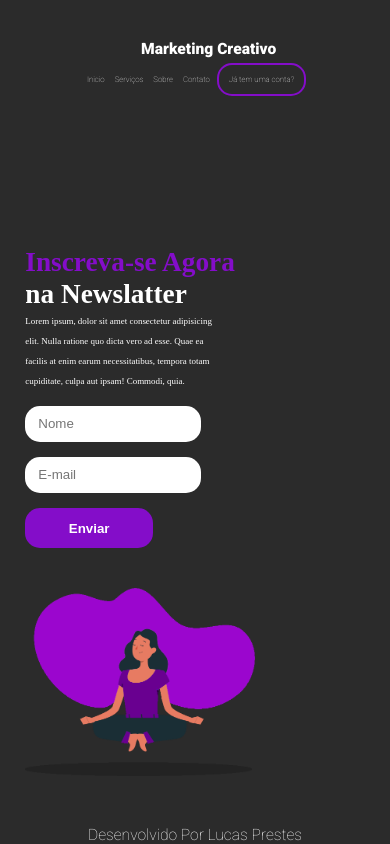
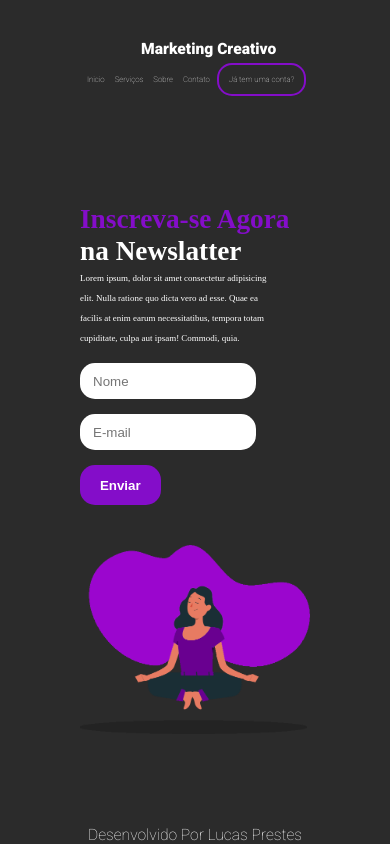
Before and after one commit to LucasP0/Lading-page, a plain HTML site: page index.html in a window 390 px wide. Drawn offline with Linux system fonts and the light colour scheme.

Commit message:
ATUALIZAÇÃO FINAL

```diff
--- a/media.css
+++ b/media.css
@@ -59,7 +59,8 @@
 
     main
         {display: flex;
-        flex-direction: column;}
+        flex-direction: column;
+        margin: auto;}
 
     h2
         {font-size: 7vw;}
```
Lines whose indentation alone changed are shown as unchanged.
